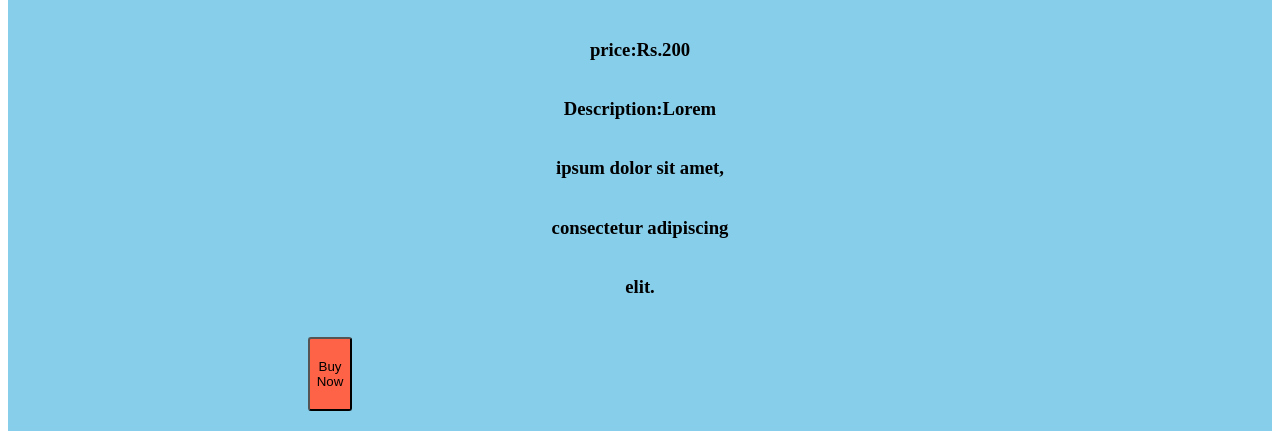
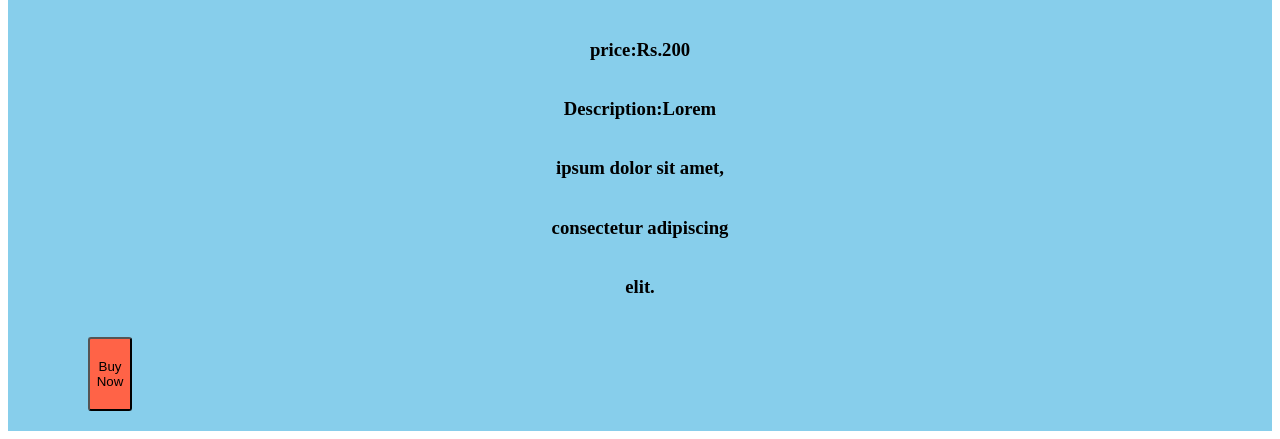
Before and after one commit to acciojob/pricing-card-animesh3640, a website: page main.html in a window 1280 px wide. Shown: the part 1016-1455 px from the top of the page. Drawn offline with Linux system fonts and the light colour scheme.

Commit message:
created a submission

```diff
--- a/main.html
+++ b/main.html
@@ -40,7 +40,7 @@
             display: flex;
             justify-content: center;
             align-items: center;
-            margin-left: 300px;
+            margin-left:80px
         }
     </style>
 </head>
```
